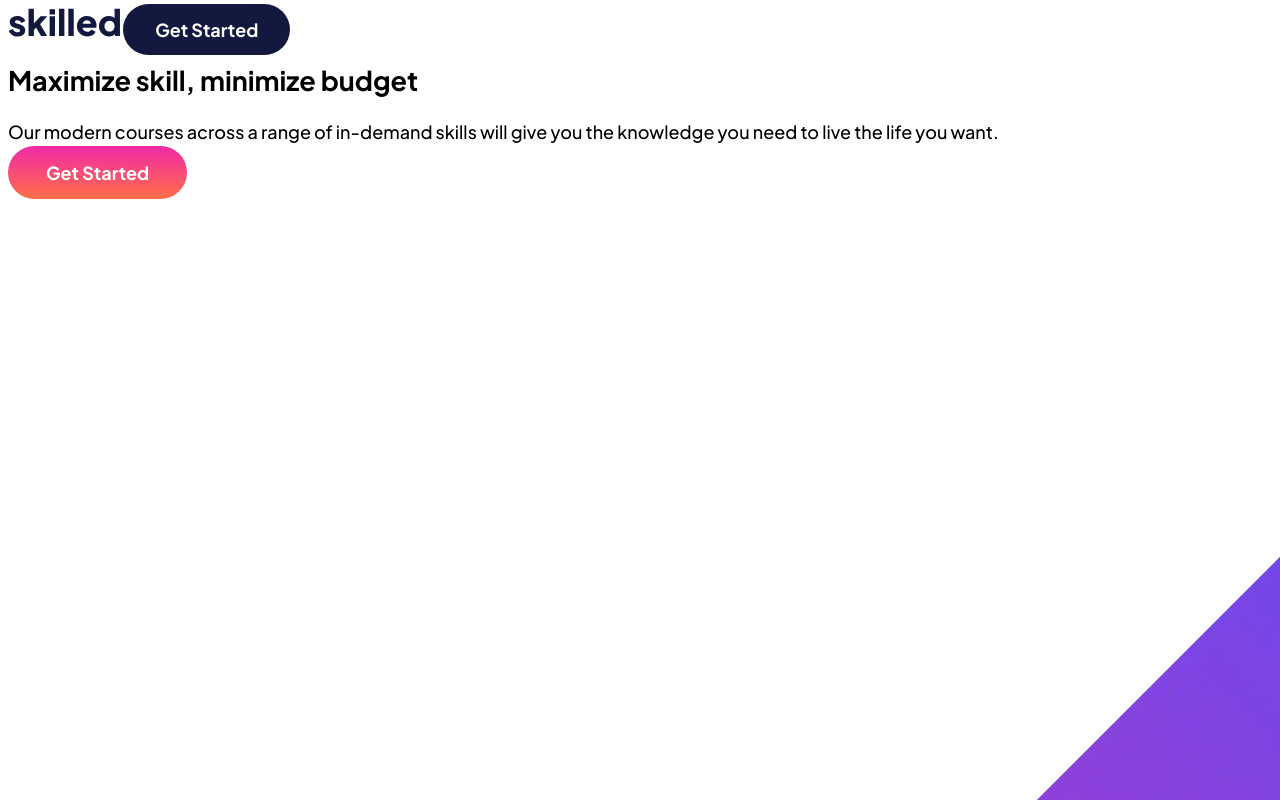
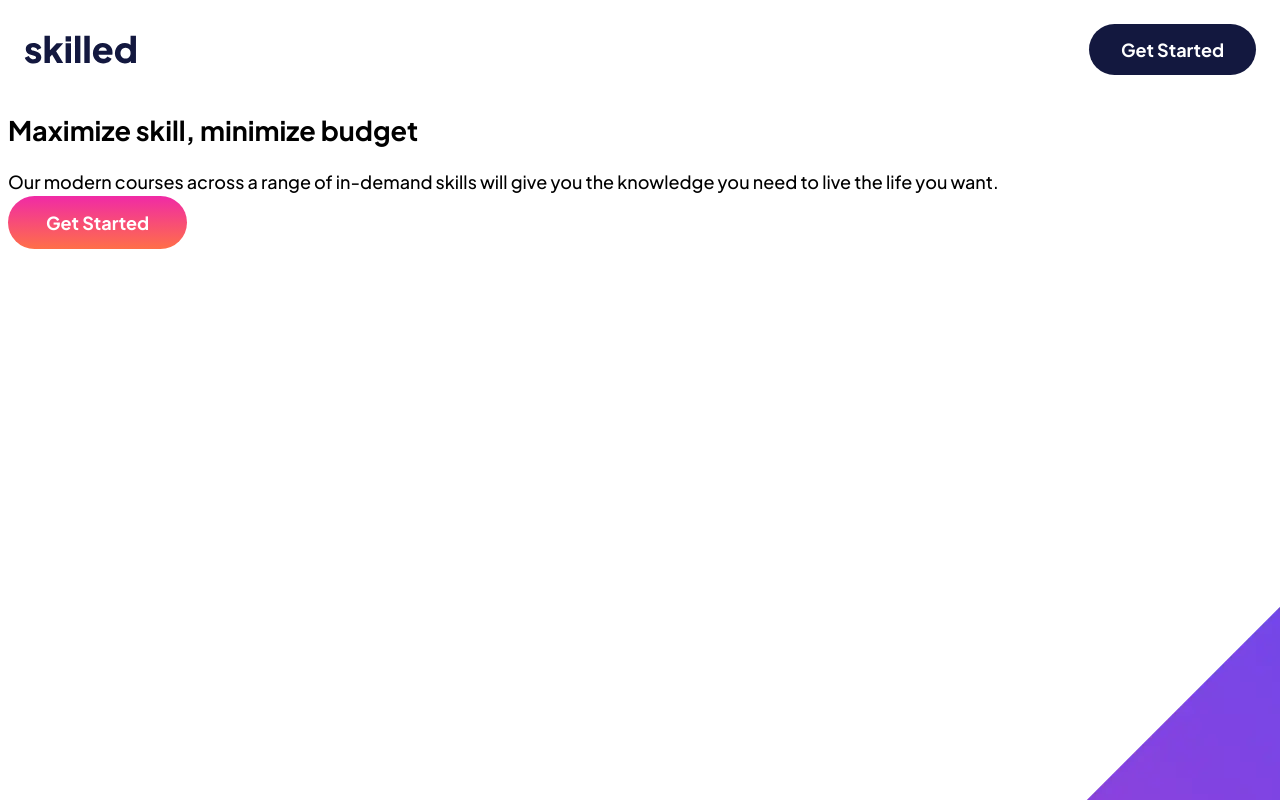
Before and after one commit to jenmurph4610/Skilled-e-learning-landing-page, a plain HTML site: page index.html in a window 1280 px wide. Shown: the top 800 px of the page. Drawn offline with Linux system fonts and the light colour scheme.

Commit message:
Header and footer work, with button adjustments

```diff
--- a/styles.css
+++ b/styles.css
@@ -4,16 +4,20 @@ body {
     font-weight: 500;
 
 }
-/*The following button styles apply to both mobile and tablet layouts*/
+
+/***Button styling***/
+
+    /*Mobile/tablet specific styling*/
 .shared-button-shape {
     text-decoration: none;
     border-radius: 28px;
     color: white;
-    padding: 10px 24px;
     font-size: 16px;
     font-weight: 700;
     width: 140px;
-    height: 48px;
+    padding-top: 10px;
+    padding-bottom: 10px;
+    text-align: center;
 }
 
 .header-button-color {
@@ -36,14 +40,13 @@ body {
     height: 56px;
 }
 
-
-/*Desktop specific styling*/
+    /*Desktop specific styling*/
 @media only screen and (min-width: 1025px) {
     .shared-button-shape {
-        padding: 14px 32px;
+        padding-top: 14px;
+        padding-bottom: 14px;
         font-size: 18px;
         width: 167px;
-        height: 56px;
     }
 
     .middle-button {
@@ -51,7 +54,27 @@ body {
     }
   }
 
+/***end of button styling***/
 
-  footer {
+
+/***Header and footer styling - similar except padding and background color**/
+header, footer {
+    display: flex;
+    justify-content: space-between;
+    min-width: 300px;
+}
+
+header img, footer img {
+    align-self: center;
+}
+
+header {
+    padding: 16px;
+}
+
+footer {
+    padding: 36px 16px;
     background-color: #13183f;
 }
+
+/***End of header and footer styling***/
```
